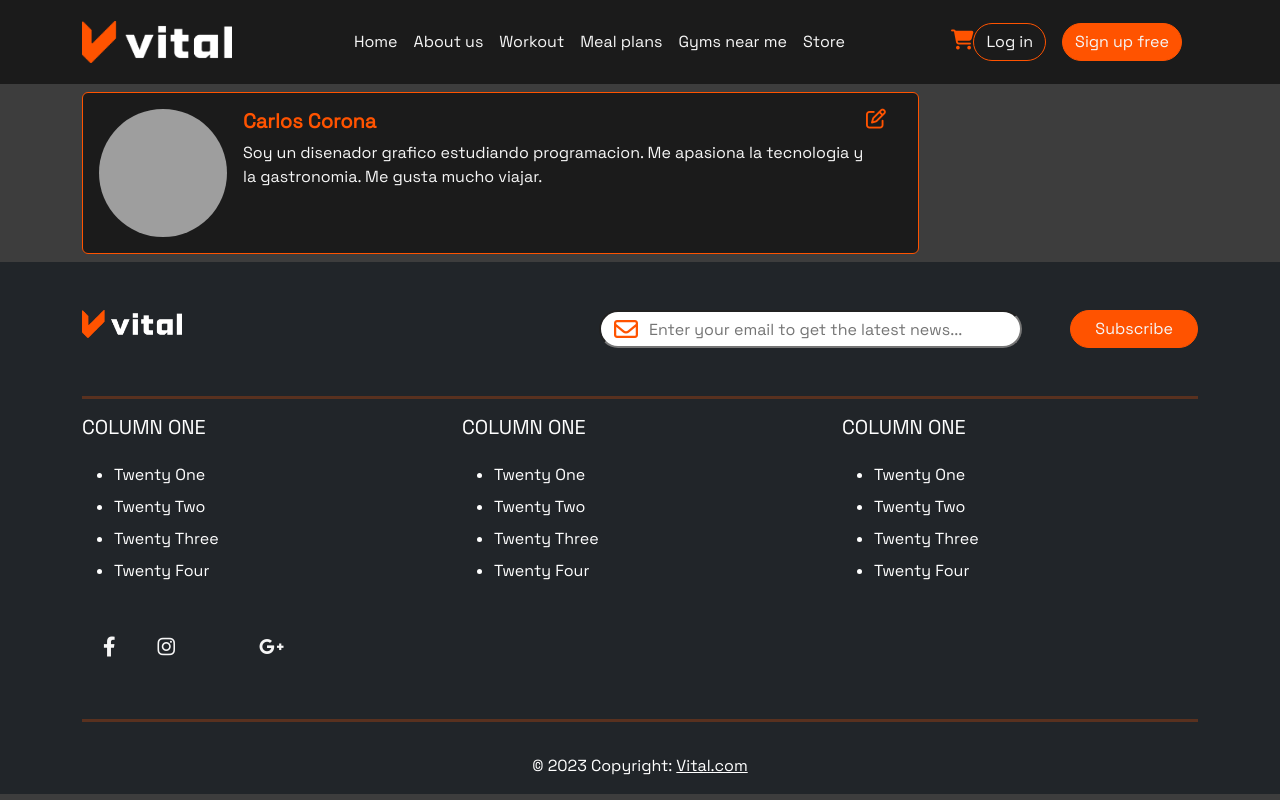
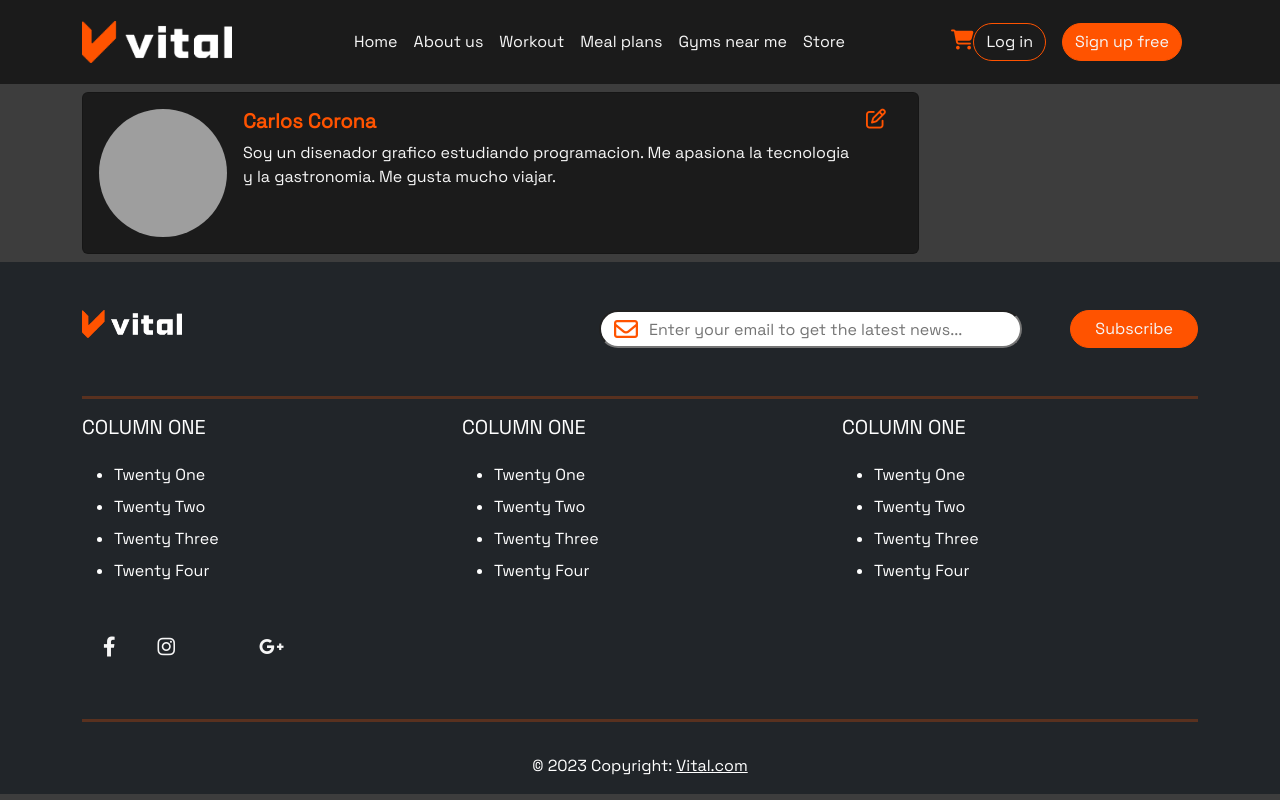
Before and after one commit to 4GeeksAcademy/Vital, a React app: page /my-profile in a window 1280 px wide. Built offline with nearby package versions, Linux system fonts and the light colour scheme; some packages are replaced by stand-ins of ours; no server answers; grey boxes are pictures that could not be loaded; some icons are missing.

Commit message:
:lipstick::construction: Arreglo de estilos

```diff
--- a/src/front/js/pages/userProfile.js
+++ b/src/front/js/pages/userProfile.js
@@ -4,7 +4,7 @@ import "../../../front/styles/user-profile.css"
 export const UserProfile = () => {
   return (
     <div className='container bg-vital-gray'>
-      <div className='card border border-vital-orange bg-vital-black w-75 my-2'>
+      <div className='card bg-vital-black w-75 my-2'>
         <div className='card-body'>
           <div className='d-flex flex-row'>
             <div className=''>
@@ -15,7 +15,7 @@ export const UserProfile = () => {
                 <h2 className='fs-5 fw-bold text-vital-orange'>Carlos Corona</h2>
                 <p className='text-vital-white'>Soy un disenador grafico estudiando programacion. Me apasiona la tecnologia y la gastronomia. Me gusta mucho viajar.</p>
               </div>
-              <div className='icon-container'>
+              <div className='icon-container ps-1'>
                 <i className="fa-regular fa-pen-to-square text-vital-orange fs-5" ></i>
               </div>
             </div>
--- a/src/front/styles/user-profile.css
+++ b/src/front/styles/user-profile.css
@@ -2,3 +2,8 @@
     width: 8rem;
     height: 8rem;
 }
+
+i:hover {
+    cursor: pointer;
+    color: white;
+}
```
